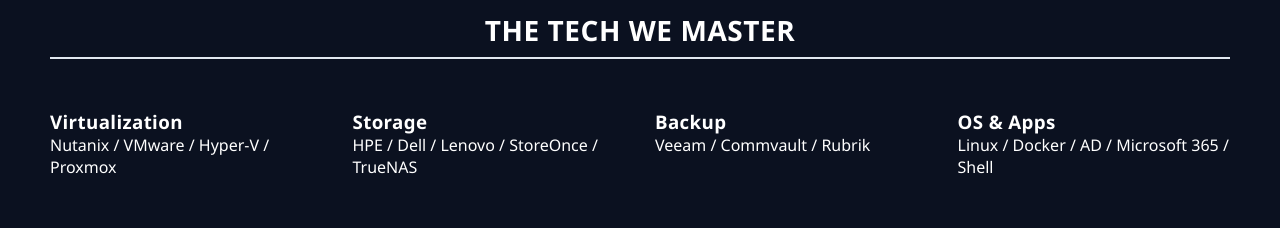
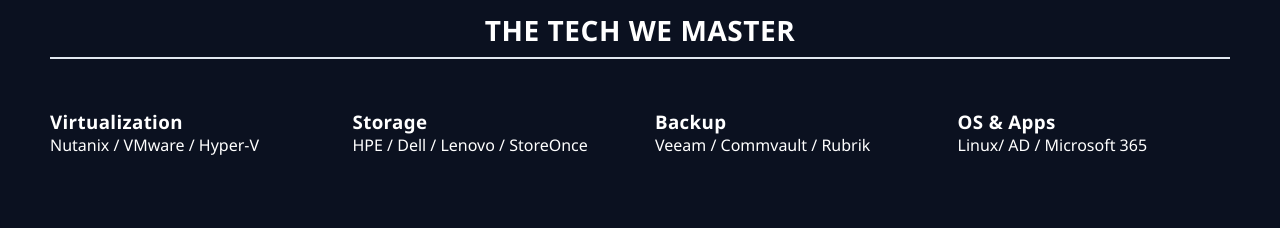
Before and after one commit to shreenivasabv/InfraScale_Solutions, a React app in the folder frontend/: page / in a window 1280 px wide. Shown: the part 3220-3448 px from the top of the page. Built offline with nearby package versions, Linux system fonts and the light colour scheme; no server answers; the HTML template or start-up script is replaced by a standard one.

Commit message:
change the index page

```diff
--- a/frontend/src/components/TechStack/TechStack.jsx
+++ b/frontend/src/components/TechStack/TechStack.jsx
@@ -8,12 +8,12 @@
       <div className="tech-grid">
         <div>
           <h3>Virtualization</h3>
-          <p>Nutanix / VMware / Hyper-V / Proxmox</p>
+          <p>Nutanix / VMware / Hyper-V</p>
         </div>
 
         <div>
           <h3>Storage</h3>
-          <p>HPE / Dell / Lenovo / StoreOnce / TrueNAS</p>
+          <p>HPE / Dell / Lenovo / StoreOnce</p>
         </div>
 
         <div>
@@ -23,7 +23,7 @@
 
         <div>
           <h3>OS & Apps</h3>
-          <p>Linux / Docker / AD / Microsoft 365 / Shell</p>
+          <p>Linux/ AD / Microsoft 365</p>
         </div>
       </div>
     </section>
--- a/frontend/src/pages/AboutCompany.jsx
+++ b/frontend/src/pages/AboutCompany.jsx
@@ -8,8 +8,8 @@
               <h2>About InfraScale</h2>
               <p>
                 InfraScale is an enterprise-focused IT solutions provider specializing in
-                virtualization, cloud architecture, storage, backup, disaster recovery,
-                and DevOps transformation. We design secure, scalable, and high-performance
+                virtualization,storage, backup, disaster recovery.
+                 We design secure, scalable, and high-performance
                 infrastructure solutions tailored for modern businesses.
               </p>
         </section>
```
